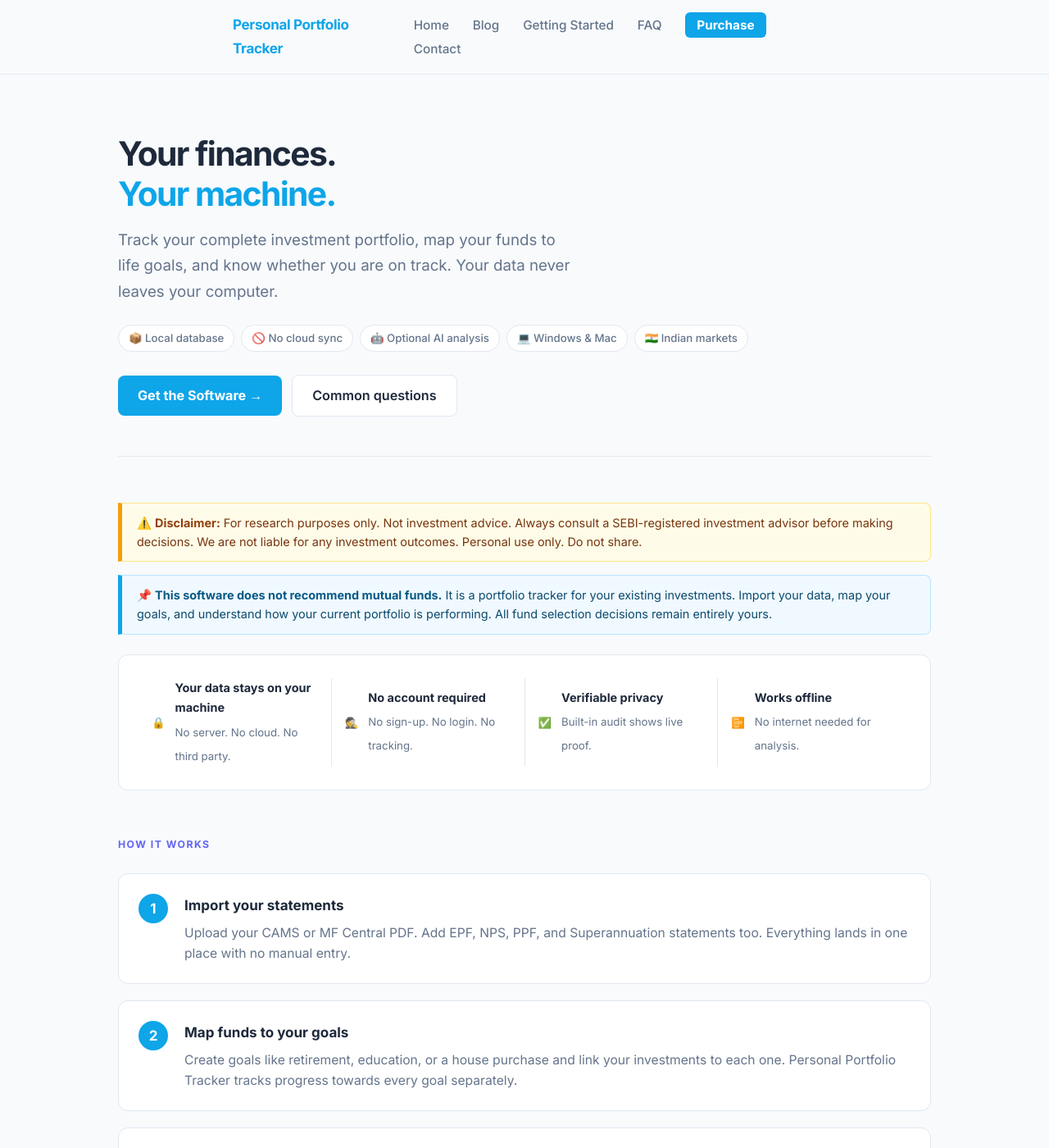
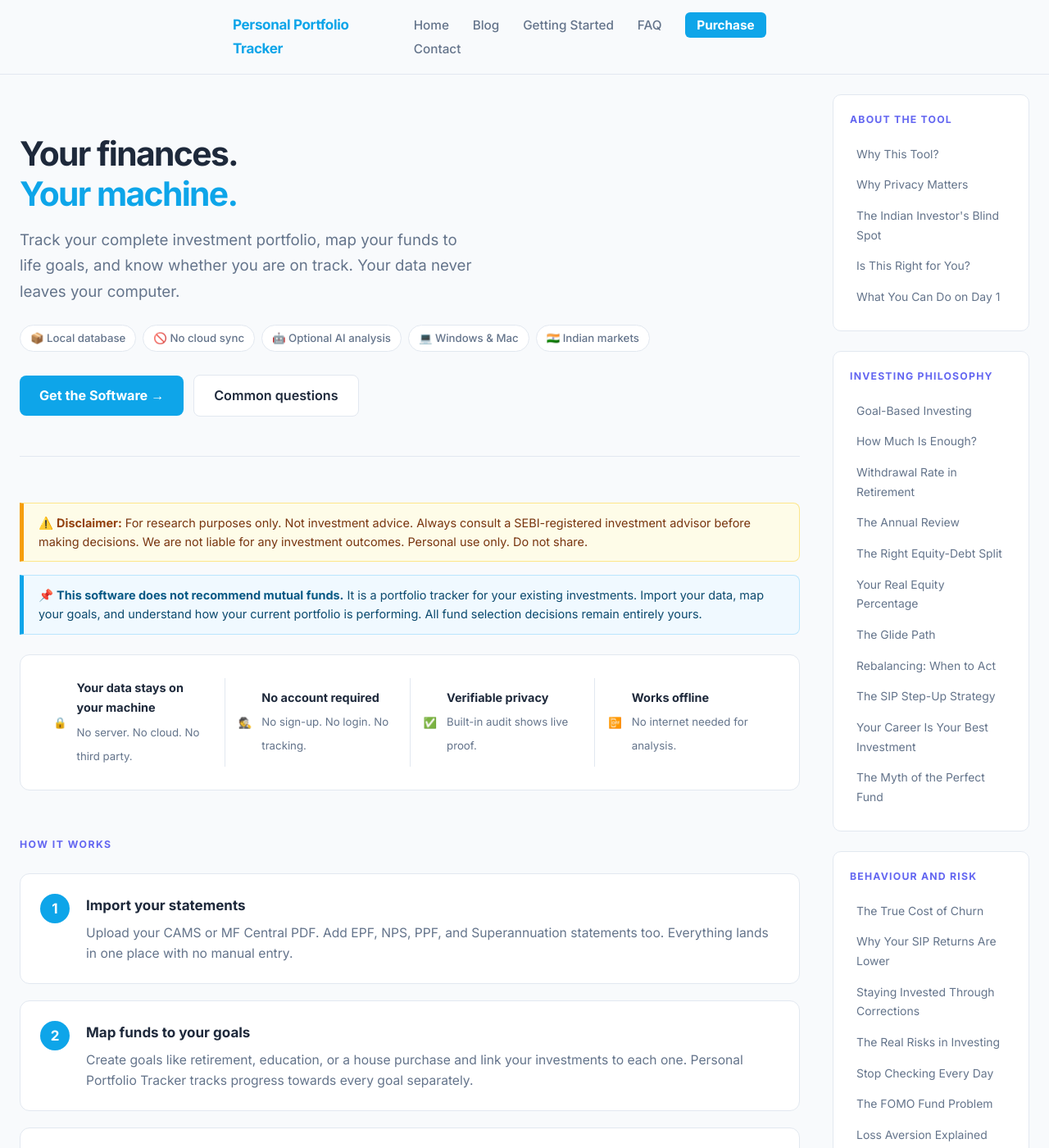
Before and after one commit to srikrishna2024/portfolio-tracker-blog, a Jekyll site: the page built from index.html, in a window 1280 px wide and 1400 px high. Shown: the whole window at 82% size. Built offline with Jekyll 4.4.1, drawn with Linux system fonts in a browser that asks for light colours; some of the changed text lies outside the part shown.

Commit message:
new home layout: sidebar sticky from top via dedicated layout template

```diff
--- /dev/null
+++ b/_layouts/home.html
@@ -0,0 +1,102 @@
+<!DOCTYPE html>
+<html lang="en">
+<head>
+  <meta charset="UTF-8">
+  <meta name="viewport" content="width=device-width, initial-scale=1.0">
+  <title>{% if page.title %}{{ page.title }} — {{ site.title }}{% else %}{{ site.title }}{% endif %}</title>
+  <meta name="description" content="{% if page.excerpt %}{{ page.excerpt | strip_html | strip | truncate: 160 }}{% else %}{{ site.description }}{% endif %}">
+  {% seo %}
+  <link rel="stylesheet" href="{{ '/assets/css/style.css' | relative_url }}">
+  <link rel="preconnect" href="https://fonts.googleapis.com">
+  <link href="https://fonts.googleapis.com/css2?family=Inter:wght@400;500;600;700&family=Merriweather:ital,wght@0,400;0,700;1,400&display=swap" rel="stylesheet">
+</head>
+<body>
+  <header class="site-header">
+    <div class="container">
+      <a href="{{ '/' | relative_url }}" class="site-title">{{ site.title }}</a>
+      <nav>
+        <a href="{{ '/' | relative_url }}">Home</a>
+        <a href="{{ '/blog/' | relative_url }}">Blog</a>
+        <a href="{{ '/getting-started/' | relative_url }}">Getting Started</a>
+        <a href="{{ '/faq/' | relative_url }}">FAQ</a>
+        <a href="{{ '/get-the-app/' | relative_url }}" class="nav-cta">Purchase</a>
+        <a href="{{ '/contact/' | relative_url }}">Contact</a>
+      </nav>
+    </div>
+  </header>
+
+  <div class="home-layout-outer">
+    <main class="home-layout-main">
+      {{ content }}
+    </main>
+    <aside class="home-layout-sidebar">
+      {% include sidebar.html %}
+    </aside>
+  </div>
+
+  <footer class="site-footer">
+    <div class="footer-inner">
+      <div class="footer-grid">
+
+        <div class="footer-col">
+          <div class="footer-col-label">About the Tool</div>
+          <a href="{{ '/why-this-tool/' | relative_url }}">Why This Tool?</a>
+          <a href="{{ '/why-privacy/' | relative_url }}">Why Privacy Matters</a>
+          <a href="{{ '/blind-spot/' | relative_url }}">The Indian Investor's Blind Spot</a>
+          <a href="{{ '/is-this-right-for-you/' | relative_url }}">Is This Right for You?</a>
+          <a href="{{ '/day-one/' | relative_url }}">What You Can Do on Day 1</a>
+        </div>
+
+        <div class="footer-col">
+          <div class="footer-col-label">Investing Philosophy</div>
+          <a href="{{ '/goal-based-investing/' | relative_url }}">Goal-Based Investing</a>
+          <a href="{{ '/how-much-is-enough/' | relative_url }}">How Much Is Enough?</a>
+          <a href="{{ '/withdrawal-rate/' | relative_url }}">Withdrawal Rate in Retirement</a>
+          <a href="{{ '/annual-review/' | relative_url }}">The Annual Review</a>
+          <a href="{{ '/equity-debt-split/' | relative_url }}">The Right Equity-Debt Split</a>
+          <a href="{{ '/real-equity-percentage/' | relative_url }}">Your Real Equity Percentage</a>
+          <a href="{{ '/glide-path/' | relative_url }}">The Glide Path</a>
+          <a href="{{ '/rebalancing/' | relative_url }}">Rebalancing: When to Act</a>
+          <a href="{{ '/sip-step-up/' | relative_url }}">The SIP Step-Up Strategy</a>
+          <a href="{{ '/career-is-your-best-investment/' | relative_url }}">Your Career Is Your Best Investment</a>
+          <a href="{{ '/myth-of-perfect-fund/' | relative_url }}">The Myth of the Perfect Fund</a>
+        </div>
+
+        <div class="footer-col">
+          <div class="footer-col-label">Behaviour and Risk</div>
+          <a href="{{ '/cost-of-churn/' | relative_url }}">The True Cost of Churn</a>
+          <a href="{{ '/sip-returns-gap/' | relative_url }}">Why Your SIP Returns Are Lower</a>
+          <a href="{{ '/staying-invested/' | relative_url }}">Staying Invested Through Corrections</a>
+          <a href="{{ '/real-risks/' | relative_url }}">The Real Risks in Investing</a>
+          <a href="{{ '/stop-checking/' | relative_url }}">Stop Checking Every Day</a>
+          <a href="{{ '/fomo-fund/' | relative_url }}">The FOMO Fund Problem</a>
+          <a href="{{ '/loss-aversion/' | relative_url }}">Loss Aversion Explained</a>
+          <a href="{{ '/trust-your-instinct/' | relative_url }}">When to Trust Your Instinct</a>
+          <a href="{{ '/ignoring-noise/' | relative_url }}">How to Ignore Financial Noise</a>
+        </div>
+
+        <div class="footer-col">
+          <div class="footer-col-label">Getting Started</div>
+          <a href="{{ '/getting-started/' | relative_url }}">Setup Guide</a>
+          <a href="{{ '/system-requirements/' | relative_url }}">System Requirements</a>
+          <a href="{{ '/faq/' | relative_url }}">FAQ</a>
+          <a href="{{ '/blog/' | relative_url }}">Blog</a>
+        </div>
+
+        <div class="footer-col">
+          <div class="footer-col-label">Purchase and Legal</div>
+          <a href="{{ '/get-the-app/' | relative_url }}">Purchase</a>
+          <a href="{{ '/contact/' | relative_url }}">Contact</a>
+          <a href="{{ '/terms/' | relative_url }}">Terms and Conditions</a>
+          <a href="{{ '/refund-policy/' | relative_url }}">Refund Policy</a>
+          <a href="{{ '/release-fingerprints/' | relative_url }}">Release Fingerprints</a>
+        </div>
+
+      </div>
+      <div class="footer-bottom">
+        <p>Personal Portfolio Tracker &mdash; Desktop financial planning software for serious Indian investors. Your data stays on your machine.</p>
+      </div>
+    </div>
+  </footer>
+</body>
+</html>
--- a/assets/css/style.css
+++ b/assets/css/style.css
@@ -936,3 +936,37 @@
 @media (max-width: 900px) {
   .home-full-layout { grid-template-columns: 1fr; }
 }
+
+/* ── Home dedicated layout ───────────────────────────────────── */
+.home-layout-outer {
+  display: grid;
+  grid-template-columns: 1fr 240px;
+  gap: 0;
+  max-width: 1280px;
+  margin: 0 auto;
+  padding: 0 24px;
+  align-items: start;
+}
+.home-layout-main {
+  min-width: 0;
+  padding-right: 40px;
+}
+.home-layout-sidebar {
+  position: sticky;
+  top: 72px;
+  padding-top: 24px;
+  display: flex;
+  flex-direction: column;
+  gap: 20px;
+  max-height: calc(100vh - 80px);
+  overflow-y: auto;
+}
+/* override inner sidebar element positioning */
+.home-layout-sidebar .sidebar {
+  position: static;
+}
+@media (max-width: 900px) {
+  .home-layout-outer { grid-template-columns: 1fr; padding: 0 16px; }
+  .home-layout-main { padding-right: 0; }
+  .home-layout-sidebar { display: none; }
+}
--- a/index.html
+++ b/index.html
@@ -161,26 +161,17 @@
   </div>
 </div>
 
-<!-- Latest posts + sidebar -->
-<div class="home-posts-layout">
-  <div class="home-posts-main">
+<!-- Latest posts -->
+<div class="section-block">
   <p class="section-label">Latest posts</p>
   <ul class="post-list">
     {% for post in site.posts %}
-      <li data-tags="{{ post.tags | join: ',' }}"
-          data-year="{{ post.date | date: '%Y' }}"
-          data-month="{{ post.date | date: '%B' }}">
+    <li>
       <div class="post-date">{{ post.date | date: "%B %-d, %Y" }}</div>
       <h2><a href="{{ post.url | relative_url }}">{{ post.title }}</a></h2>
       {% if post.subtitle %}<p class="excerpt">{{ post.subtitle }}</p>{% endif %}
-        <div class="post-tags">
-        {% for tag in post.tags %}<span class="tag">{{ tag }}</span>{% endfor %}
-        </div>
       <a class="read-more" href="{{ post.url | relative_url }}">Read &rarr;</a>
     </li>
     {% endfor %}
   </ul>
 </div>
-
-  {% include sidebar.html %}
-</div>
```
Also changed, not shown: other parts of index.html (+1 -1 lines). Lines whose indentation alone changed are shown as unchanged.
